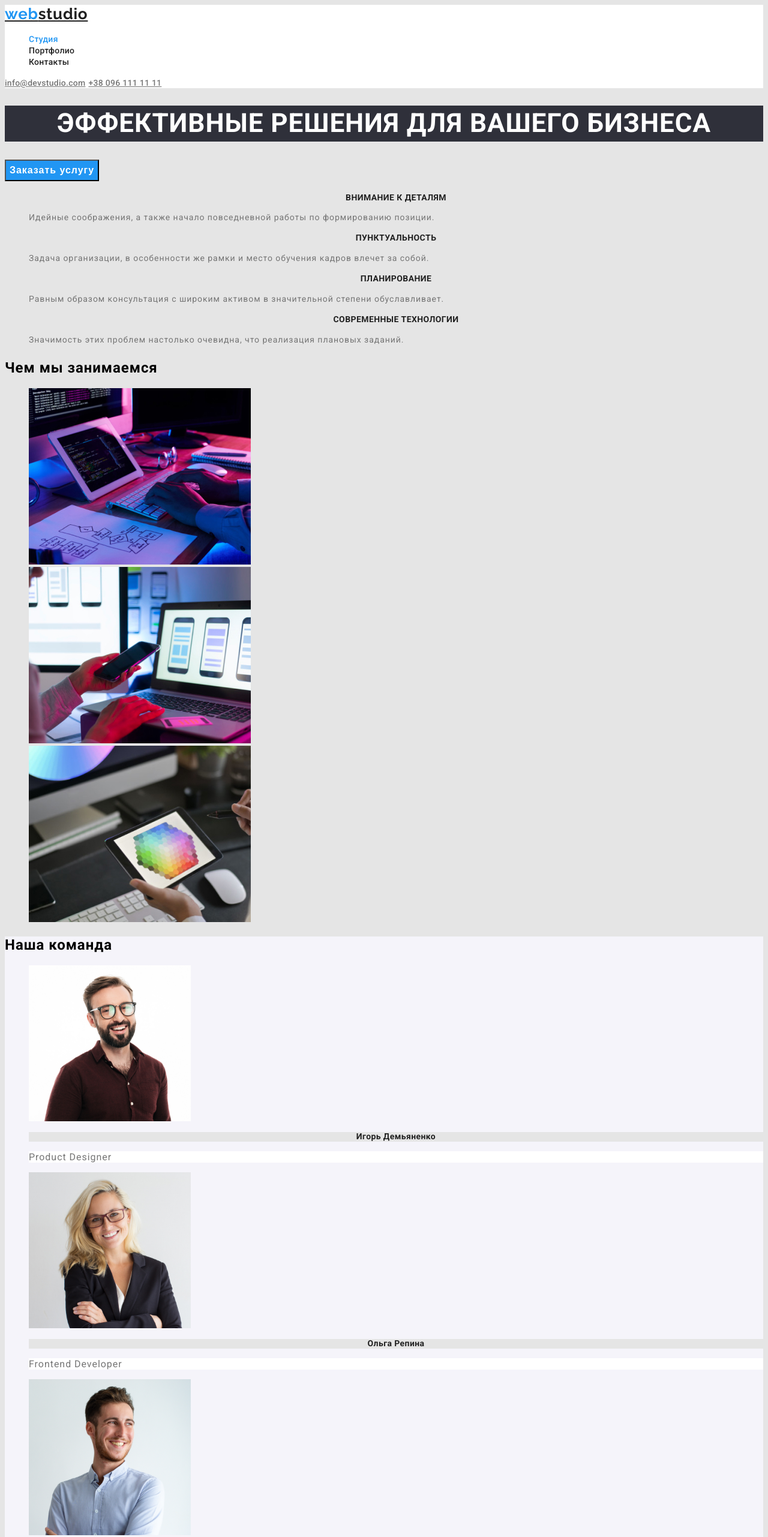
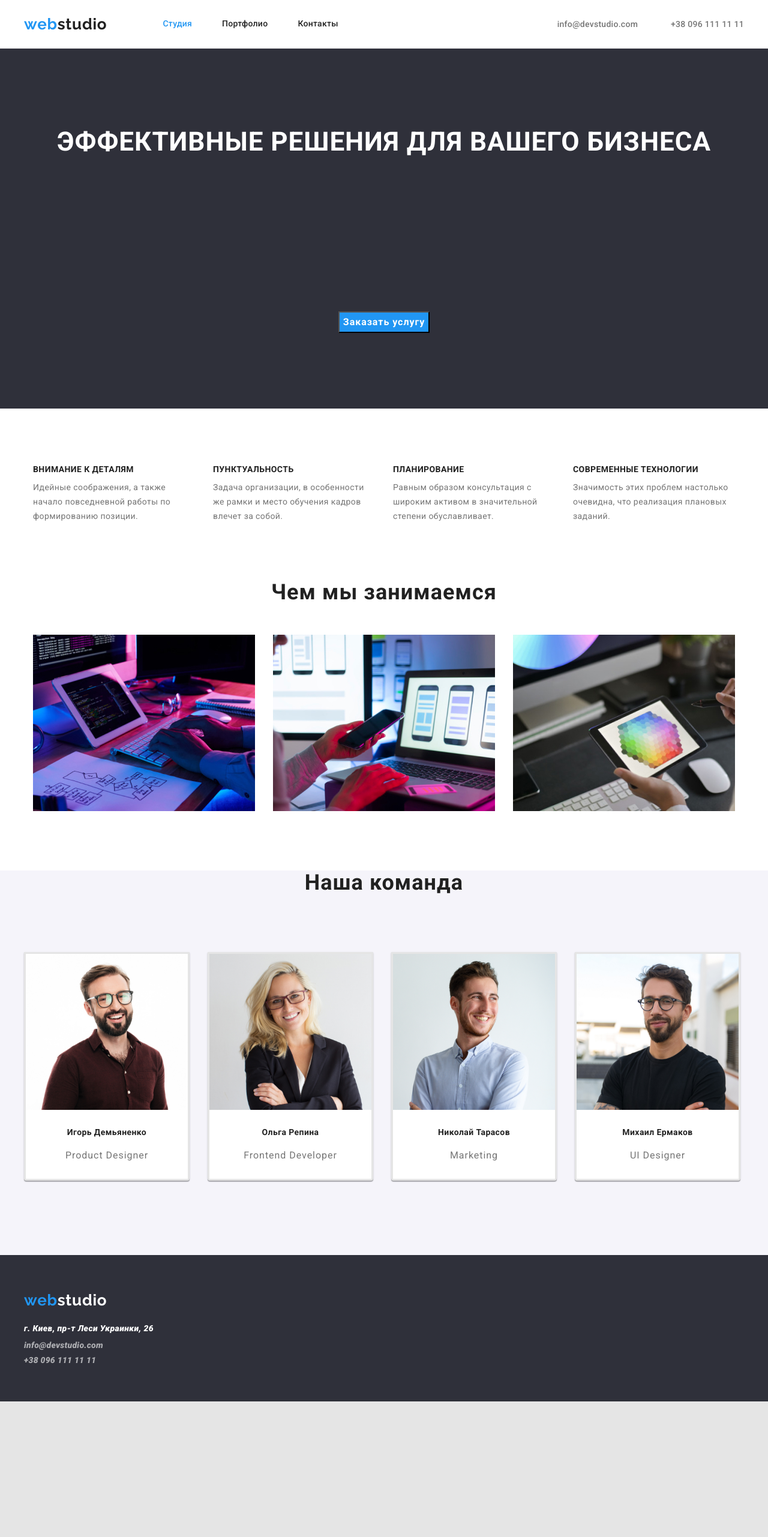
Before and after one commit to f957-cua/homework_02, a plain HTML site: page index.html in a window 1280 px wide. Shown: the top 2562 px of the page at 60% size. After the commit the page ends 2336 px from the top, so only its background shows below. Drawn offline with nearby package versions, Linux system fonts and the light colour scheme.

Commit message:
add flex
+ flex-элементы
+ расположение контента на страницах

```diff
--- a/css/style.css
+++ b/css/style.css
@@ -9,11 +9,25 @@
     --footer-info-color: rgba(255, 255, 255, 0.6);
   }
 
+/*default*/
+
+h1 , h2 , h3 {
+    margin: 0;
+    padding: ;: 0;
+}
+
+ul , p {
+    padding: 0;
+    margin: 0;
+}
+
 /*section names*/
 
-header {
+.page-head {
     background-color: var(--hero-title-color);
+    border-bottom: 1px solid #ECECEC;
 }
+
 
 footer {
     background-color: var(--footer-bgc);
@@ -23,13 +37,22 @@ body {
     background-color: var(--primary-section-bgc);
     font-family: Roboto , sans-serif;
     letter-spacing: 0.06em;
+    margin: 0;
  }
 
-.portfolio {
-    background-color: var(--primary-section-bgc);
+main {
+    background-color: var(--hero-title-color);
 }
 
-.team {
+.portfolio {
+    background-color: var(--hero-title-color);
+
+    display: flex;
+    flex-direction: column;
+    justify-content: center;
+}
+
+.team-container {
     background-color: var(--secondary-section-bgc);
 }
 
@@ -43,10 +66,12 @@ body {
     font-size: 26px;
     line-height: 1.19;
     letter-spacing: 0.03em;
+
+    text-decoration: none;
 }
 
 .logo-white {
-    color: var(--primary-section-bgc);
+    color: var(--hero-title-color);
     background-color: inherit;
 
     font-family: Raleway , sans-serif;
@@ -54,6 +79,8 @@ body {
     font-size: 26px;
     line-height: 1.19;
     letter-spacing: 0.03em;
+
+    text-decoration: none;
 }
 
 .logo-part {
@@ -69,9 +96,19 @@ body {
 
 /*title names*/
 
+.studio {
+    background-color: var(--footer-bgc);
+
+    display: flex;
+    flex-direction: column;
+    height: 600px;
+
+}
+
 .hero-title {
 
-    background-color: var(--footer-bgc);
+    margin: auto;
+
     color: var(--hero-title-color);
 
     font-weight: 900;
@@ -84,7 +121,6 @@ body {
 
 .section-title {
 
-    background-color: var(--primary-section-bgc);
     color: var(--title-text-color);
 
     font-weight: 700;
@@ -96,7 +132,36 @@ body {
 
 .undersection-title {
 
-    background-color: var(--primary-section-bgc);
+    color: var(--title-text-color);
+
+    font-weight: 700;
+    font-size: 14px;
+    line-height: 1.14;
+    letter-spacing: 0.03em;
+    text-transform: uppercase;
+}
+
+.undersection-filter {
+    color: var(--title-text-color);
+
+    font-weight: 700;
+    font-size: 18px;
+    line-height: 2;
+    letter-spacing: 0.06em;
+
+    padding-top: 20px;
+    padding-left: 24px;
+    padding-right: 24px;
+
+}
+
+.works-img {
+    display: block;
+}
+
+.undersection-names {
+
+    background-color: var(--hero-title-color);
     color: var(--title-text-color);
 
     font-weight: 700;
@@ -104,52 +169,46 @@ body {
     line-height: 1.14;
     text-align: center;
     letter-spacing: 0.03em;
-    text-transform: uppercase;
-}
 
-.undersection-filter {
-    background-color: var(--primary-section-bgc);
-    color: var(--title-text-color);
-
-    font-weight: 700;
-    font-size: 18px;
-    line-height: 2;
-    letter-spacing: 0.06em;
-}
-
-.undersection-names {
-
-    background-color: var(--primary-section-bgc);
-    color: var(--title-text-color);
-
-    font-weight: 700;
-    font-size: 14px;
-    line-height: 1.14;
-    text-align: center;
-    letter-spacing: 0.03em;
+    padding-top: 30px;
+    padding-bottom: 10px;
 }
 
 /*text-decoration*/
 
 .main-text {
 
-    background-color: var(--primary-section-bgc);
+    margin-top: 10px;
+
     color: var(--text-main-color);
 
     font-size: 14px;
     line-height: 1.71;
+    letter-spacing: 0.03em;
 }
 
 /*second-page*/
 
 .main-text-filter {
 
-    background-color: var(--primary-section-bgc);
     color: var(--text-main-color);
 
     font-weight: 400;
     font-size: 16px;
     line-height: 1.88;
+
+    padding-top: 4px;
+    padding-left: 24px;
+    padding-right: 24px;
+    padding-bottom: 20px;
+}
+
+.works-item {
+
+    margin-right: 30px;
+    margin-bottom: 30px;
+    border: solid var(--primary-section-bgc);
+    background-color: var(--hero-title-color);
 }
 
 /*second-page*/
@@ -161,6 +220,10 @@ body {
 
     font-size: 16px;
     line-height: 1.19;
+
+    text-align: center;
+    padding-top: 10px;
+    padding-bottom: 30px;
 }
 
 .footer-settings {
@@ -170,6 +233,8 @@ body {
 /*links-decoration*/
 
 .button {
+
+    margin: auto;
 
     color: var(--hero-title-color);
     background-color: var(--accent-color);
@@ -185,16 +250,30 @@ body {
 
 /*second-page*/
 
-.filter.button {
+.filter-nav {
+    display: flex;
+    justify-content: center;
+
+    width: 1230px;
+    padding: 100px 15px 60px;
+    margin-left: auto;
+    margin-right: auto;
+
+}
+
+.filter-nav.button {
     background-color: var(--secondary-section-bgc);
     color: var(--title-text-color);
 }
 
 /*second-page*/
 
-.link a{
+.link-nav a{
+    display: block;
+    padding-top: 32px;
+    padding-bottom: 32px;
+
     color: var(--title-text-color);
-
     font-weight: 500;
     font-size: 14px;
     line-height: 1.14;
@@ -211,6 +290,10 @@ body {
     font-size: 14px;
     line-height: 1.14;
     letter-spacing: 0.02em;
+
+    text-decoration: none;
+    padding-top: 32px;
+    padding-bottom: 32px;
 }
 
 .link .contact-footer {
@@ -221,8 +304,16 @@ body {
     font-size: 14px;
     line-height: 1.14;
     letter-spacing: 0.02em;
+
+    display: block;
+    text-decoration: none;
+    padding-top: 9px;
 }
 .link .adress {
+
+    display: block;
+    padding-top: 20px;
+
     color: var(--hero-title-color);
     background-color: inherit;
 
@@ -230,9 +321,11 @@ body {
     font-size: 14px;
     line-height: 1.71;
     letter-spacing: 0.03em;
+
+    text-decoration: none;
 }
 
-.link .current {
+.item .current {
     color: var(--accent-color);
 }
 
@@ -250,16 +343,23 @@ body {
     align-items: center;
     text-align: center;
     letter-spacing: 0.06em;
+
+    border-radius: 4px;
+    padding: 6px 22px;
+}
+
+.btn-list:not(:last-child) {
+    margin-right: 8px;
 }
 
 /*dynamic-effects*/
 
-.link a:focus ,
-.link a:hover ,
+.link-nav a:focus ,
+.link-nav a:hover ,
 .contact:focus ,
 .contact:hover ,
-.link .contact-footer:hover ,
-.link .contact-footer:focus {
+.link-nav .contact-footer:hover ,
+.link-nav .contact-footer:focus {
     color: var(--accent-color);
 }
 
@@ -278,3 +378,151 @@ body {
 ul {
     list-style: none;
 }
+
+/*container*/
+
+.container {
+    display: flex;
+    align-items: center;
+    justify-content: space-between;
+    flex-wrap: wrap;
+
+    width: 1230px;
+    padding-left: 15px;
+    padding-right: 15px;
+    margin-left: auto;
+    margin-right: auto;
+
+}
+
+.link-nav {
+    display: flex;
+    padding-left: 93px;
+}
+
+.link-nav .item + .item {
+    margin-left: 50px;
+}
+
+.contact-nav {
+    display: block;
+    margin-left: auto;
+}
+
+.contact-nav .contact + .contact {
+    margin-left: 50px;
+}
+
+/*footer*/
+
+.row-container {
+    display: flex;
+    flex-direction: column;
+
+    width: 1230px;
+    padding: 60px 15px;
+    margin-left: auto;
+    margin-right: auto;
+
+}
+ /*Список работ*/
+
+ .container-works {
+
+    display: flex;
+    align-items: center;
+    justify-content: space-between;
+    flex-wrap: wrap;
+
+    width: 1230px;
+    padding-left: 15px;
+    padding-right: 15px;
+    padding-bottom: 94px;
+    margin-left: auto;
+    margin-right: auto;
+
+}
+
+.works-item:nth-child(3n) {
+    margin-right: 0;
+}
+
+.works-item:nth-child(n+7) {
+    margin-bottom: 0;
+}
+
+.container-feature {
+    display: flex;
+    flex-wrap: wrap;
+    justify-content: center;
+
+    width: 1230px;
+    padding-left: 15px;
+    padding-right: 15px;
+    padding-top: 94px;
+    padding-bottom: 94px;
+    margin-left: auto;
+    margin-right: auto;
+
+}
+
+.flex-container{
+
+    display: flex;
+    width: 270px;
+
+    margin-right: 30px;
+}
+
+.flex-container:last-child {
+
+    margin-right: 0;
+}
+
+.about-work {
+    display: flex;
+    justify-content: center;
+
+}
+
+.about-work-content {
+
+    margin-top: 50px;
+    margin-right: 30px;
+    margin-bottom: 94px;
+}
+
+.about-work-content:last-child {
+    margin-right: 0;
+}
+
+.container-team {
+    display: flex;
+    flex-wrap: wrap;
+
+    width: 1230px;
+    padding-left: 15px;
+    padding-right: 15px;
+    padding-top: 94px;
+    padding-bottom: 94px;
+    margin-left: auto;
+    margin-right: auto;
+
+}
+
+.works-item-team {
+
+    background-color: var(--hero-title-color);
+
+    margin-right: 30px;
+    margin-bottom: 30px;
+
+    border: solid var(--primary-section-bgc);
+    border-radius: 0px 0px 4px 4px;
+
+    box-shadow: 0px 1px 3px rgba(0, 0, 0, 0.12), 0px 1px 1px rgba(0, 0, 0, 0.14), 0px 2px 1px rgba(0, 0, 0, 0.2);
+}
+
+.works-item-team:last-child {
+    margin-right: 0;
+}
--- a/index.html
+++ b/index.html
@@ -5,49 +5,55 @@
     <meta name="viewport" content="width=device-width, initial-scale=1.0">
     <title>web_studio</title>
     <link href="https://fonts.googleapis.com/css2?family=Raleway:wght@700&family=Roboto:ital,wght@0,400;0,500;0,700;1,900&display=swap" rel="stylesheet">
+    <link rel="stylesheet" href="https://cdnjs.cloudflare.com/ajax/libs/modern-normalize/1.0.0/modern-normalize.min.css">
     <link rel="stylesheet" href="./css/style.css">
 </head>
 <body>
-    <header>
+    <header class="page-head">
+        <div class="container">
                 <a href="./index.html" class="logo"><span class="logo-part">web</span>studio</a>
                 <nav>
-            <ul class=link>
-                <li><a href="#studio" class="current">Студия</a></li>
-                <li><a href="./portfolio.html">Портфолио</a></li>
-                <li><a href="#contacts">Контакты</a></li>
+                <ul class=link-nav>
+                    <li class="item"><a href="./index.html" class="current">Студия</a></li>
+                    <li class="item"><a href="./portfolio.html">Портфолио</a></li>
+                    <li class="item"><a href="#contacts">Контакты</a></li>
                 </ul>
                 </nav>
+            <div class="contact-nav">
                 <a href="mailto:info@devstudio.com" class="contact">info@devstudio.com</a>
                 <a href="tel:+380961111111" class="contact">+38 096 111 11 11</a>
+            </div>
+        </div>
     </header>
     <main>
-            <div id="studio">
+
+            <div id="studio" class="studio">
                 <h1 class="hero-title">Эффективные решения для вашего бизнеса</h1>
                 <button type="button" class="button">Заказать услугу</button>
             </div>
        <section class="portfolio">
            <h2></h2>
-            <ul>
-                <li>
-                    <div>
+           <ul class="container-feature">
+                <li class="flex-container">
+                    <div class="flex-element">
                         <h3 class="undersection-title">Внимание к деталям</h3>
                         <p class="main-text">Идейные соображения, а также начало повседневной работы по формированию позиции.</p>
                     </div>
                 </li>
-                <li>
-                    <div>
+                <li class="flex-container">
+                    <div class="flex-element">
                         <h3 class="undersection-title">Пунктуальность</h3>
                         <p class="main-text">Задача организации, в особенности же рамки и место обучения кадров влечет за собой.</p>
                     </div>
                 </li>
-                <li>
-                    <div>
+                <li class="flex-container">
+                    <div class="flex-element">
                         <h3 class="undersection-title">Планирование</h3>
                         <p class="main-text">Равным образом консультация с широким активом в значительной степени обуславливает.</p>
                     </div>
                 </li>
-                <li>
-                    <div>
+                <li class="flex-container">
+                    <div class="flex-element">
                         <h3 class="undersection-title">Современные технологии</h3>
                         <p class="main-text">Значимость этих проблем настолько очевидна, что реализация плановых заданий.</p>
                     </div>
@@ -55,42 +61,42 @@
             </ul>
         </section>
         <section class="portfolio">
-            <h2 class=".section-title">Чем мы занимаемся</h2>
+            <h2 class="section-title">Чем мы занимаемся</h2>
             <div>
-                <ul>
-                    <li><img src="./image/img-1.jpg" width="370" height="294" alt="картинка"></li>
-                    <li><img src="./image/img-2.jpg" width="370" height="294" alt="картинка"></li>
-                    <li><img src="./image/img-3.jpg" width="370" height="294" alt="картинка"></li>
+                <ul class="about-work">
+                    <li class="about-work-content"><img src="./image/img-1.jpg" width="370" height="294" alt="картинка"></li>
+                    <li class="about-work-content"><img src="./image/img-2.jpg" width="370" height="294" alt="картинка"></li>
+                    <li class="about-work-content"><img src="./image/img-3.jpg" width="370" height="294" alt="картинка"></li>
                 </ul>
             </div>
         </section>
-        <section class="team">
-            <h2 class=".section-title">Наша команда</h2>
-            <ul>
-                <li>
+        <section class="team-container">
+            <h2 class="section-title">Наша команда</h2>
+            <ul class="container-team">
+                <li class="works-item-team">
                     <div>
-                        <img src="./image/team/img-4.jpg" width="270" height="260" alt="Игорь Демьяненко">
+                        <img src="./image/team/img-4.jpg" width="270" height="260" class="works-img" alt="Игорь Демьяненко">
                         <h3 class="undersection-names">Игорь Демьяненко</h3>
                         <p lang="en" class="main-text-profession">Product Designer</p>
                     </div>
                 </li>
-                <li>
+                <li class="works-item-team">
                     <div>
-                        <img src="./image/team/img-5.jpg" width="270" height="260" alt="Ольга Репина">
+                        <img src="./image/team/img-5.jpg" width="270" height="260" class="works-img" alt="Ольга Репина">
                         <h3 class="undersection-names">Ольга Репина</h3>
                         <p lang="en" class="main-text-profession">Frontend Developer</p>
                     </div>
                 </li>
-                <li>
+                <li class="works-item-team">
                     <div>
-                        <img src="./image/team/img-6.jpg" width="270" height="260" alt="Николай Тарасов">
+                        <img src="./image/team/img-6.jpg" width="270" height="260" class="works-img" alt="Николай Тарасов">
                         <h3 class="undersection-names">Николай Тарасов</h3>
                         <p lang="en" class="main-text-profession">Marketing</p>
                     </div>
                 </li>
-                <li>
+                <li class="works-item-team">
                     <div>
-                        <img src="./image/team/img-7.jpg" width="270" height="260" alt="Михаил Ермаков">
+                        <img src="./image/team/img-7.jpg" width="270" height="260" class="works-img" alt="Михаил Ермаков">
                         <h3 class="undersection-names">Михаил Ермаков</h3>
                         <p lang="en" class="main-text-profession">UI Designer</p>
                     </div>
@@ -99,6 +105,7 @@
         </section>
     </main>
     <footer class="footer-settings">
+        <div class="row-container">
             <a href="" target="_blank" rel="noopener noreferer" class="logo-white"><span class="logo-part">web</span>studio</a>
             <address id=contacts>
             <ul class=link>
@@ -107,6 +114,7 @@
                 <li><a href="tel:+380961111111" class="contact-footer">+38 096 111 11 11</a></li>
             </ul>
             </address>
+        </div>
     </footer>
 </body>
 </html>
```
Also changed, not shown: portfolio.html (+36 -30 lines). Lines whose indentation alone changed are shown as unchanged.
